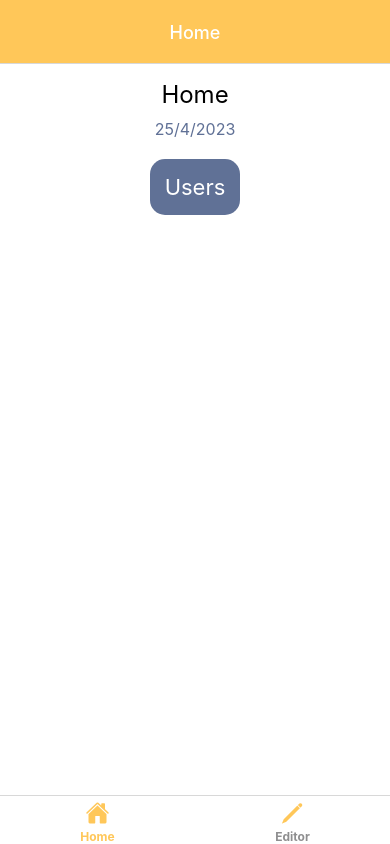
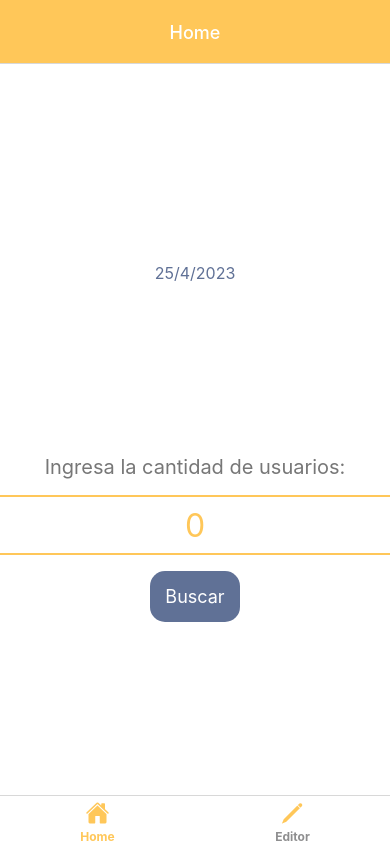
Before and after one commit to PilarSalaberry/Demo-ReactNative, a React Native app: screen /HomeStackNavigation in a window 390 px wide. Built offline with nearby package versions, Linux system fonts and the light colour scheme.

Commit message:
update clearUsers and users path

```diff
--- /dev/null
+++ b/components/Button/Button.js
@@ -0,0 +1,11 @@
+
+import { Text, Pressable } from "react-native";
+
+
+export const Button = ({style, onPress, children}) => {
+  return (
+    <Pressable onPress={onPress} android_ripple={{color: '#E8E9ED'}} >
+    <Text style={style}>{children}</Text>
+  </Pressable>
+  );
+};
--- a/components/List/List.js
+++ b/components/List/List.js
@@ -9,7 +9,7 @@ export default function List({ apiUsers }) {
 
   return (
     <FlatList
-      data={apiUsers.slice(0, 8)}
+      data={apiUsers}
       renderItem={userCardHandler}
       keyExtractor={(item, index) => {
         return item.id;
--- a/navigation/EditorStackNavigation.js
+++ b/navigation/EditorStackNavigation.js
@@ -1,5 +1,7 @@
 import { createNativeStackNavigator } from "@react-navigation/native-stack";
 import { EditorScreen } from "../screens/EditorScreen";
+import { DetailUser } from "../screens/DetailUser";
+
 
 export const EditorStackNavigation = () => {
   const Stack = createNativeStackNavigator();
@@ -13,7 +15,7 @@ export const EditorStackNavigation = () => {
       }}
     >
       <Stack.Screen name="Editor" component={EditorScreen} />
-      {/* <Stack.Screen name="EditDetailUSer" component={}/> */}
+    {/*   <Stack.Screen name="DetailUser" component={DetailUser}/> */}
     </Stack.Navigator>
   );
 };
--- a/navigation/HomeStackNavigation.js
+++ b/navigation/HomeStackNavigation.js
@@ -1,7 +1,7 @@
 import { createNativeStackNavigator } from "@react-navigation/native-stack";
 import { HomeScreen } from "../screens/Home/HomeScreen";
 import { UserScreen } from "../screens/UsersScreen/UserScreen";
-import { UserDetail } from "../screens/UserDetail";
+import { DetailUser } from "../screens/DetailUser";
 
 export const HomeStackNavigation = () => {
   const Stack = createNativeStackNavigator();
@@ -17,7 +17,7 @@ export const HomeStackNavigation = () => {
     >
       <Stack.Screen name="Home" component={HomeScreen} />
       <Stack.Screen name="UsersList" component={UserScreen} />
-      <Stack.Screen name="UserDetail" component={UserDetail} />
+      <Stack.Screen name="DetailUser" component={DetailUser} />
     </Stack.Navigator>
   );
 };
--- /dev/null
+++ b/screens/DetailUser.js
@@ -0,0 +1,42 @@
+import { View, Text, Image } from 'react-native'
+import axios from "axios";
+import { useEffect, useState } from 'react';
+
+export const DetailUser = ({route}) => {
+
+  const userLogin = route.params.userLogin;
+  const [user, setUser] = useState([])
+  const bio = user.bio
+
+  const getData = () => {
+    axios
+      .get(`https://api.github.com/users/${userLogin}`)
+      .then((response) => {
+        const user = response.data;
+        setUser(user)
+      })
+      .catch((err) => console.log(err));
+      console.log(user.login)
+  }
+
+
+  useEffect(() => {
+    getData();
+
+  }, []);
+
+  return (
+    <View>
+      <Text>DetailUser</Text>
+      <View>
+        <Image source={{uri: user.url}}/>
+        <View>
+        <Text>{user.name}</Text>
+        <Text>Followers:{user.followers}</Text>
+        <Text>Following:{user.following}</Text>
+        <Text>Public repos:{user.public_repos}</Text>
+        </View>
+      </View>
+    </View>
+  )
+}
--- a/screens/EditorScreen.js
+++ b/screens/EditorScreen.js
@@ -1,9 +1,38 @@
-import { View, Text } from "react-native";
+import { View, Text, FlatList, Pressable } from "react-native";
+import { useSelector } from "react-redux";
+import { Card } from "../components/Card/Card";
+import { useNavigation } from "@react-navigation/native";
 
 export const EditorScreen = () => {
+  const data = useSelector((state) => state.dataUsers.dataUsers);
+  const navigation = useNavigation()
+
+
+  const renderItem = (data) => {
+    const item = data.item;
+    return (
+      <Pressable onPress={()=> selectUserDetailHandler(item.login)}>
+        <Card id={item.id} login={item.login} url={item.avatar_url} />
+      </Pressable>
+    );
+  };
+
+  const selectUserDetailHandler = (login) => {
+    navigation.navigate('DetailUser', {
+      userLogin: login
+    });
+  };
+
   return (
     <View>
-      <Text>EditorScreen</Text>
+      <Text>Tap to edit!</Text>
+      <FlatList
+        data={data}
+        renderItem={renderItem}
+        keyExtractor={(item, index) => {
+          return item.id;
+        }}
+      />
     </View>
   );
 };
--- a/screens/Home/HomeScreen.js
+++ b/screens/Home/HomeScreen.js
@@ -1,36 +1,37 @@
-import { View, Text, Pressable, StyleSheet } from "react-native";
+import { View, Text, Pressable, TextInput } from "react-native";
 import { Styles } from "./HomeStyles";
 import { getCurrentDate } from "../../util/date";
+import { Button } from "../../components/Button/Button";
+import { useEffect, useState } from "react";
 
 export const HomeScreen = ({ navigation }) => {
   const pressHandler = () => {
-    navigation.navigate("UsersList");
+    navigation.navigate("UsersList", {
+      quantity: enteredNumber
+    } );
   };
+  const [enteredNumber, setEnteredNumber] = useState(0)
+
+  const inputHandler =(enteredNumber) => {
+    setEnteredNumber(enteredNumber)
+  }
+
 
   return (
     <>
       <View style={Styles.root}>
-        <Text style={Styles.homeTitle}>Home</Text>
         <Text style={Styles.homeDate}>{getCurrentDate()}</Text>
-        <View style={styles.homeButtonContainer}>
-          <Pressable onPress={pressHandler} android_ripple={{color: '#E8E9ED'}} >
-            <Text style={styles.homeButtonText}>Users</Text>
-          </Pressable>
+        <View style={Styles.container}>
+
+        <Text style={Styles.homeTitle}>Ingresa la cantidad de usuarios:</Text>
+        <View style={Styles.inputContainer}>
+        <TextInput style={Styles.input} keyboardType="number-pad" value={enteredNumber} onChangeText={inputHandler}/>
+        </View>
+        <View style={Styles.homeButtonContainer}>
+          <Button onPress={pressHandler} style={Styles.homeButtonText}>Buscar</Button>
+        </View>
         </View>
       </View>
     </>
   );
 };
-
-const styles = StyleSheet.create({
-  homeButtonContainer: {
-    backgroundColor: '#607196',
-    borderRadius: 15,
-    marginTop: 20,
-  },
-  homeButtonText: {
-    fontSize: 22,
-    color: '#fff',
-    margin: 15
-  }
-})
--- a/screens/Home/HomeStyles.js
+++ b/screens/Home/HomeStyles.js
@@ -3,16 +3,43 @@ export const Styles = {
     root: {
         flex: 1,
         marginTop: 16,
-        alignItems:'center'
+        alignItems: 'center',
+        justifyContent: 'space-evenly'
       },
       homeTitle: {
         textAlign: "center",
-        fontSize: 24,
+        fontSize: 20,
+        color: '#777'
       },
       homeDate: {
         fontSize: 16,
         color: '#607196',
         marginTop: 10
+      },
+      container: {
+        alignItems:'center',
+      },
+      homeButtonContainer: {
+        backgroundColor: '#607196',
+        borderRadius: 15,
+      },
+      homeButtonText: {
+        fontSize: 18,
+        color: '#fff',
+        margin: 15
+      },
+      inputContainer: {
+        margin: 16,
+      },
+      input:{
+        height: 60,
+        fontSize: 32,
+        borderWidth: 2,
+        borderColor: '#FFC759',
+        minWidth: 60,
+        borderRadius: 10,
+        textAlign: 'center',
+        color: '#FFc759'
       }
 
 }
--- a/screens/UsersScreen/UserScreen.js
+++ b/screens/UsersScreen/UserScreen.js
@@ -3,13 +3,19 @@ import axios from "axios";
 import { useEffect, useState } from "react";
 import { Styles } from "./UsersStyles";
 import List from "../../components/List/List";
+import { useDispatch } from "react-redux";
+import {  setDataUsers, clearUsers } from "../../store/createSlice";
+import { useNavigation } from "@react-navigation/native";
 
-export const UserScreen = () => {
+export const UserScreen = ({route}) => {
   const [apiUsers, setApiUsers] = useState([]);
+  const dispatch = useDispatch();
+  const quantity = route.params.quantity
+  const navigation = useNavigation()
 
   const getData = () => {
     axios
-      .get("https://api.github.com/users")
+      .get(`https://api.github.com/users?per_page=${quantity}`)
       .then((response) => {
         const users = response.data;
         setApiUsers(users);
@@ -17,19 +23,31 @@ export const UserScreen = () => {
       .catch((err) => console.log(err));
   };
 
+
   useEffect(() => {
     getData();
+
   }, []);
 
+  useEffect(() => {
+    dispatch(setDataUsers(apiUsers))
+  }, [apiUsers])
 
+  const handleBeforeRemove =() => {
+    dispatch(clearUsers())
+  }
+
+  useEffect(() => {
+    const unsubscribe = navigation.addListener('beforeRemove', handleBeforeRemove)
+    return unsubscribe
+  }, [])
 
   return (
     <>
       <View style={Styles.containerUserScreen}>
         <Text style={Styles.title}>Users</Text>
         <View>
-
-          <List apiUsers={apiUsers}/>
+          <List apiUsers={apiUsers} />
         </View>
       </View>
     </>
--- /dev/null
+++ b/store/createSlice.js
@@ -0,0 +1,19 @@
+import { combineReducers, createSlice } from "@reduxjs/toolkit";
+
+const dataUsers = createSlice({
+  name: "dataUsers",
+  initialState: {
+    dataUsers: [],
+  },
+  reducers: {
+    setDataUsers: (state, action) => {
+      state.dataUsers = action.payload;
+    },
+    clearUsers: (state) => {
+      state.dataUsers = [];
+    }
+  },
+});
+
+export const {setDataUsers, clearUsers}  = dataUsers.actions;
+export default dataUsers.reducer;
--- /dev/null
+++ b/store/store.js
@@ -0,0 +1,9 @@
+import { configureStore } from "@reduxjs/toolkit";
+import  dataUsers  from "./createSlice";
+
+
+export const store = configureStore({
+    reducer: {
+        dataUsers: dataUsers,
+    }
+})
```
Also changed, not shown: App.js (+4 -3 lines).
